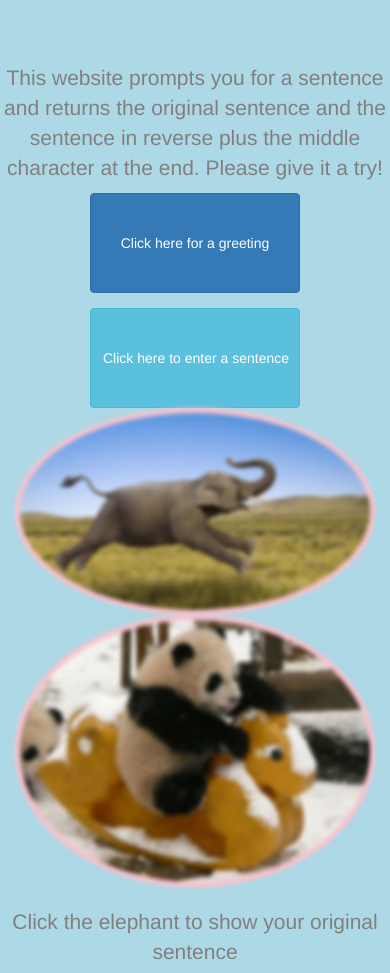
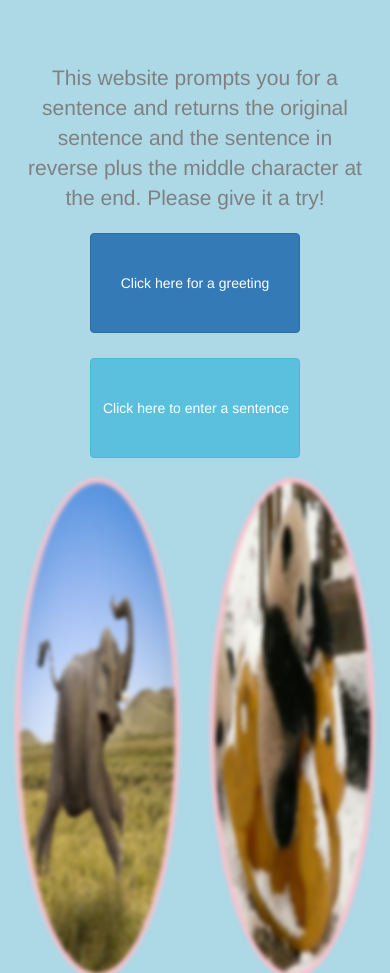
Before and after one commit to amy1hwang/cipher, a plain HTML site: page index.html in a window 390 px wide. Shown: the part 167-1140 px from the top of the page. Drawn offline with nearby package versions, Linux system fonts and the light colour scheme.

Commit message:
made it better

```diff
--- a/css/styles.css
+++ b/css/styles.css
@@ -5,7 +5,7 @@ body {
 
 img {
   width: 500px;
-  height: 500px;
+  min-height: 500px;
   filter: blur(2px);
   border: 5px solid pink;
   border-radius: 100%;
@@ -27,6 +27,7 @@ p {
   margin-top: 20px;
   font-size: 1.5em;
   color: gray;
+  padding: 0 20px;
 }
 
 button {
@@ -42,6 +43,11 @@ button {
 
   button {
     height: 100px;
+    margin: 10px auto;
+  }
+
+  img {
+    margin: 20px auto;
   }
 
 }
--- a/index.html
+++ b/index.html
@@ -20,10 +20,10 @@
         <div id="askSentence"><button class="btn btn-info">Click here to enter a sentence</button></div>
       </div>
       <div class="row">
-        <div class="col-md-6">
+        <div class="col-xs-6">
           <img id="elephant" src="img/elephant.jpg" alt="a happy elephant running" class="img-responsive">
         </div>
-        <div class="col-md-6">
+        <div class="col-xs-6">
           <img id="panda" src="img/panda.jpg" alt="a panda rolling" class="img-responsive">
         </div>
       </div>
```
